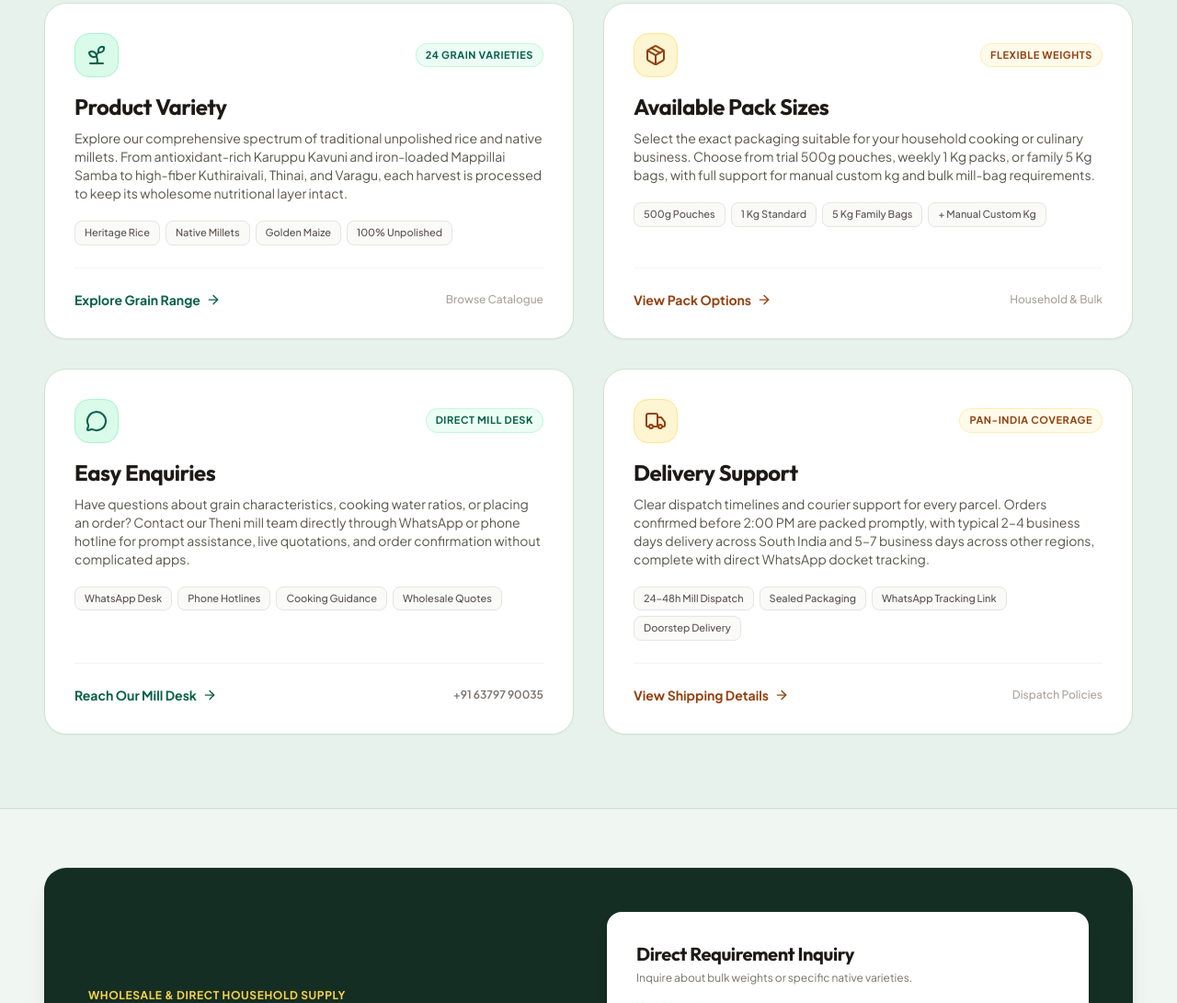
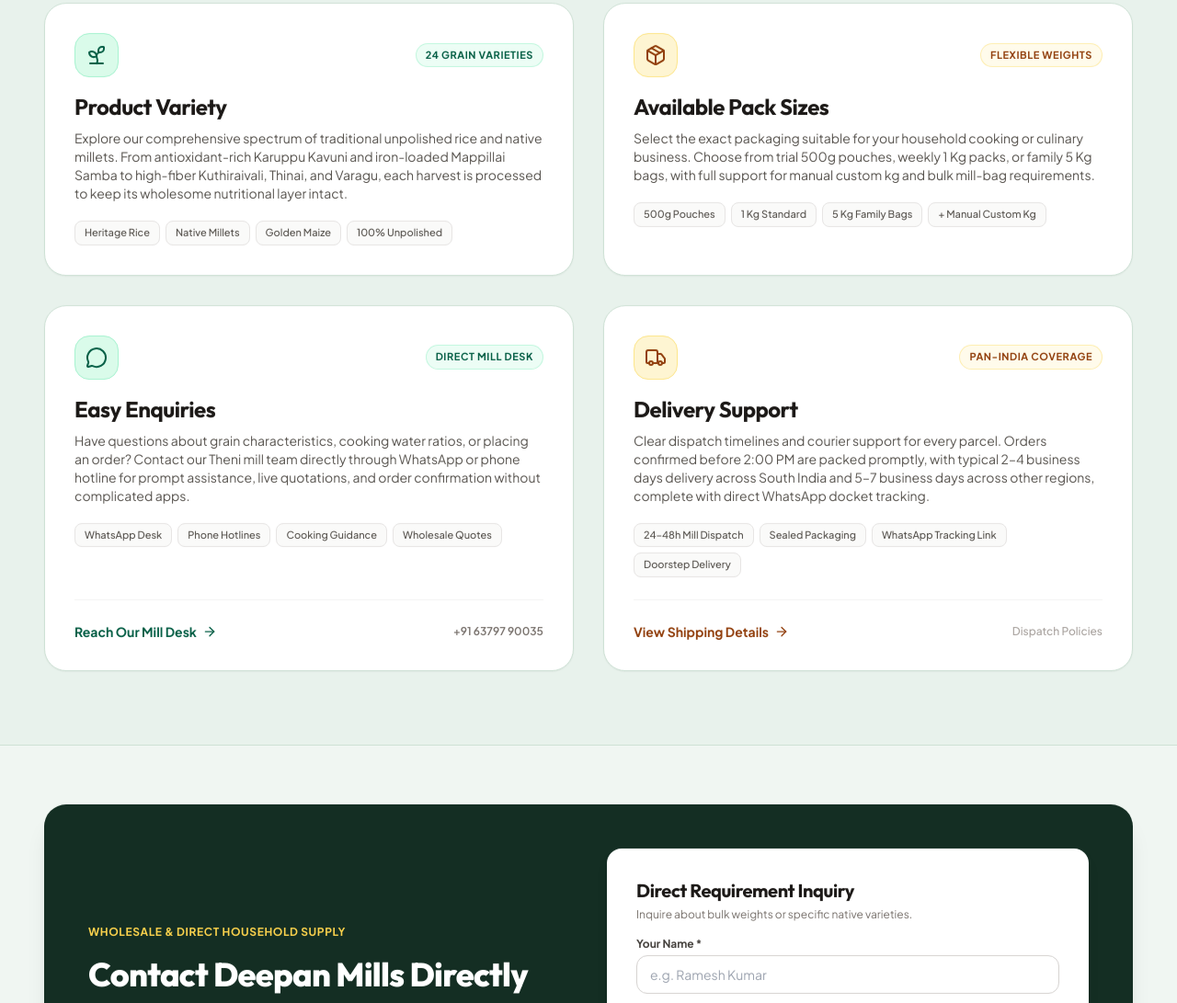
Before and after one commit to AbishekRuban19/deepan-mills, a website: page index.html in a window 1280 px wide. Shown: the part 6208-7299 px from the top of the page at 92% size. Drawn offline with nearby package versions, Linux system fonts and the light colour scheme; a web font is replaced by a local one.

Commit message:
Remove Explore Grain Range and View Pack Options buttons from Why Choose Deepan Mills section

```diff
--- a/index.html
+++ b/index.html
@@ -3335,14 +3335,6 @@
                 <span class="text-[11px] font-medium px-2.5 py-1 rounded-lg bg-stone-50 text-stone-600 border border-stone-200">100% Unpolished</span>
               </div>
             </div>
-
-            <div class="pt-6 mt-6 border-t border-stone-100 flex items-center justify-between">
-              <a href="#products" class="inline-flex items-center gap-1.5 text-xs sm:text-sm font-bold text-emerald-800 hover:text-emerald-950 transition-colors">
-                <span>Explore Grain Range</span>
-                <i data-lucide="arrow-right" class="w-4 h-4 group-hover:translate-x-1 transition-transform"></i>
-              </a>
-              <span class="text-xs text-stone-400 font-medium">Browse Catalogue</span>
-            </div>
           </div>
 
           <!-- Card 2: Available Pack Sizes -->
@@ -3373,14 +3365,6 @@
                 <span class="text-[11px] font-medium px-2.5 py-1 rounded-lg bg-stone-50 text-stone-600 border border-stone-200">5 Kg Family Bags</span>
                 <span class="text-[11px] font-medium px-2.5 py-1 rounded-lg bg-stone-50 text-stone-600 border border-stone-200">+ Manual Custom Kg</span>
               </div>
-            </div>
-
-            <div class="pt-6 mt-6 border-t border-stone-100 flex items-center justify-between">
-              <a href="#products" class="inline-flex items-center gap-1.5 text-xs sm:text-sm font-bold text-amber-800 hover:text-amber-950 transition-colors">
-                <span>View Pack Options</span>
-                <i data-lucide="arrow-right" class="w-4 h-4 group-hover:translate-x-1 transition-transform"></i>
-              </a>
-              <span class="text-xs text-stone-400 font-medium">Household & Bulk</span>
             </div>
           </div>
 
```
